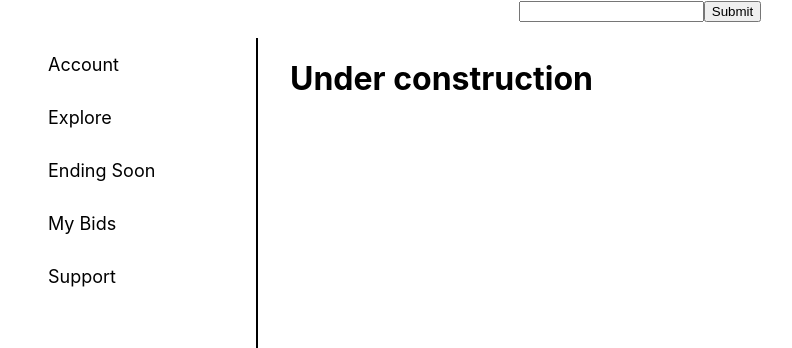
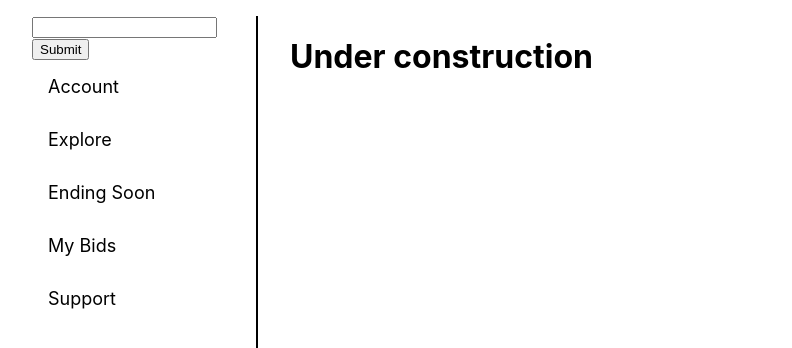
Before and after one commit to spartanhero93/auto-bid-react, a React (Create React App) app: page / in a window 1280 px wide. Shown: the top 348 px of the page, without its empty margins (0-792 px from the left). Built offline with nearby package versions, Linux system fonts and the light colour scheme.

Commit message:
moving components around for navbar

```diff
--- a/src/App.js
+++ b/src/App.js
@@ -8,7 +8,6 @@ import './App.css';
 function App() {
   return (
     <div className="App">
-      <Navbar />
       <Sidebar />
     </div>
   );
--- a/src/Containers/Navbar.js
+++ b/src/Containers/Navbar.js
@@ -1,16 +1,14 @@
 import React, { useState } from 'react'
 import styled from 'styled-components'
 
-const Container = styled.div`
+const Container = styled.div``
 
-`
-
-export default function Navbar() {
+export default function Navbar () {
   const [userInput, handleUserInput] = useState('')
 
-
-  async function searchQuery() {
+  async function searchQuery () {
     try {
+      console.log('userInput', userInput)
       const response = await fetch('http://localhost:3004/search', {
         method: 'POST',
         mode: 'cors', // no-cors, *cors, same-origin
@@ -23,17 +21,23 @@ export default function Navbar() {
           userInput
         })
       })
-      const {data} = await response.json()
+      const { data } = await response.json()
       console.log(data)
-      handleUserInput('')
+      if (data) {
+        handleUserInput('')
+      }
     } catch (error) {
       console.error(error)
     }
-  };
+  }
 
   return (
     <Container>
-      <input onChange={e => handleUserInput(e.target.value)} type='text' value={userInput} />
+      <input
+        onChange={e => handleUserInput(e.target.value)}
+        type='text'
+        value={userInput}
+      />
       <button onClick={() => searchQuery()}>Submit</button>
     </Container>
   )
--- a/src/Containers/Sidebar.js
+++ b/src/Containers/Sidebar.js
@@ -1,6 +1,7 @@
 import { useState } from 'react'
 import styled from 'styled-components'
 import Content from './Content'
+import Navbar from './Navbar'
 
 const Container = styled.div`
   display: flex;
@@ -32,6 +33,7 @@ function Sidebar() {
   return(
     <Container>
       <ul>
+        <Navbar />
         <li onClick={() => handleSelected('Account')}>Account</li>
         <li onClick={() => handleSelected('Explore')}>Explore</li>
         <li onClick={() => handleSelected('Ending Soon')}>Ending Soon</li>
```
